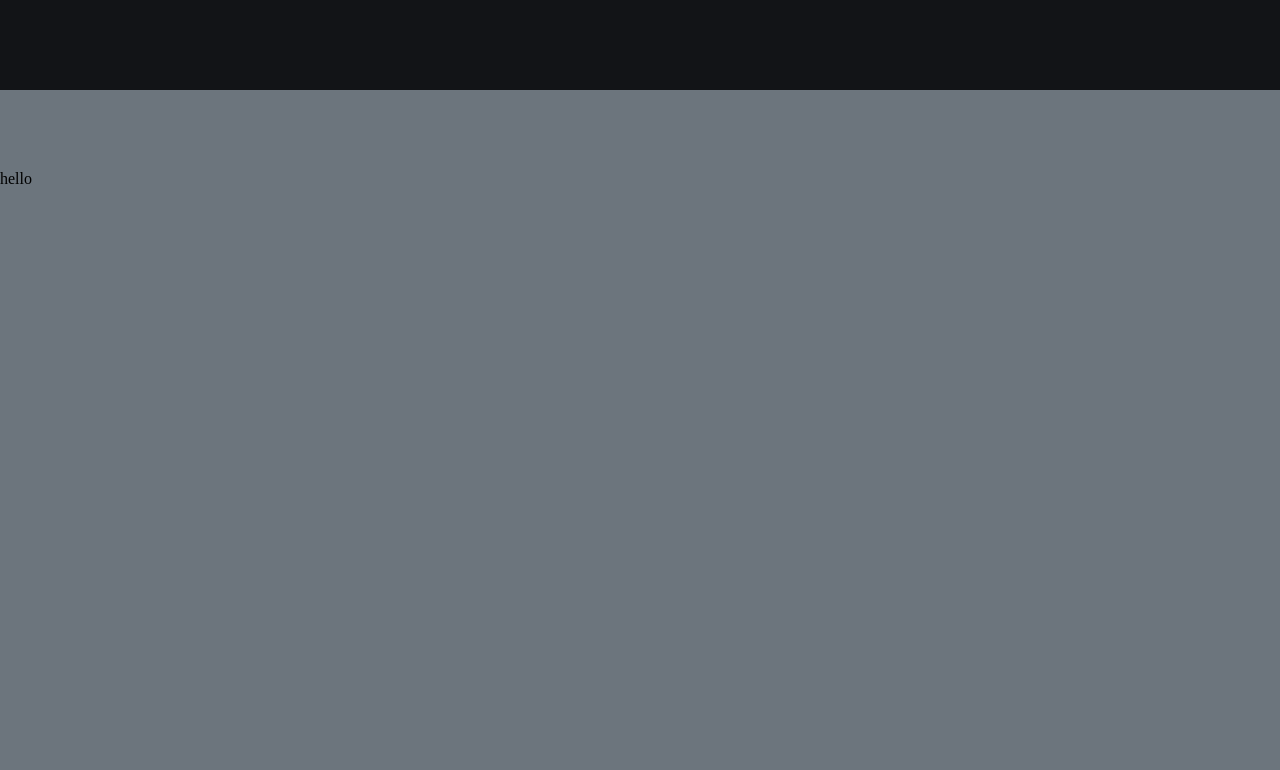
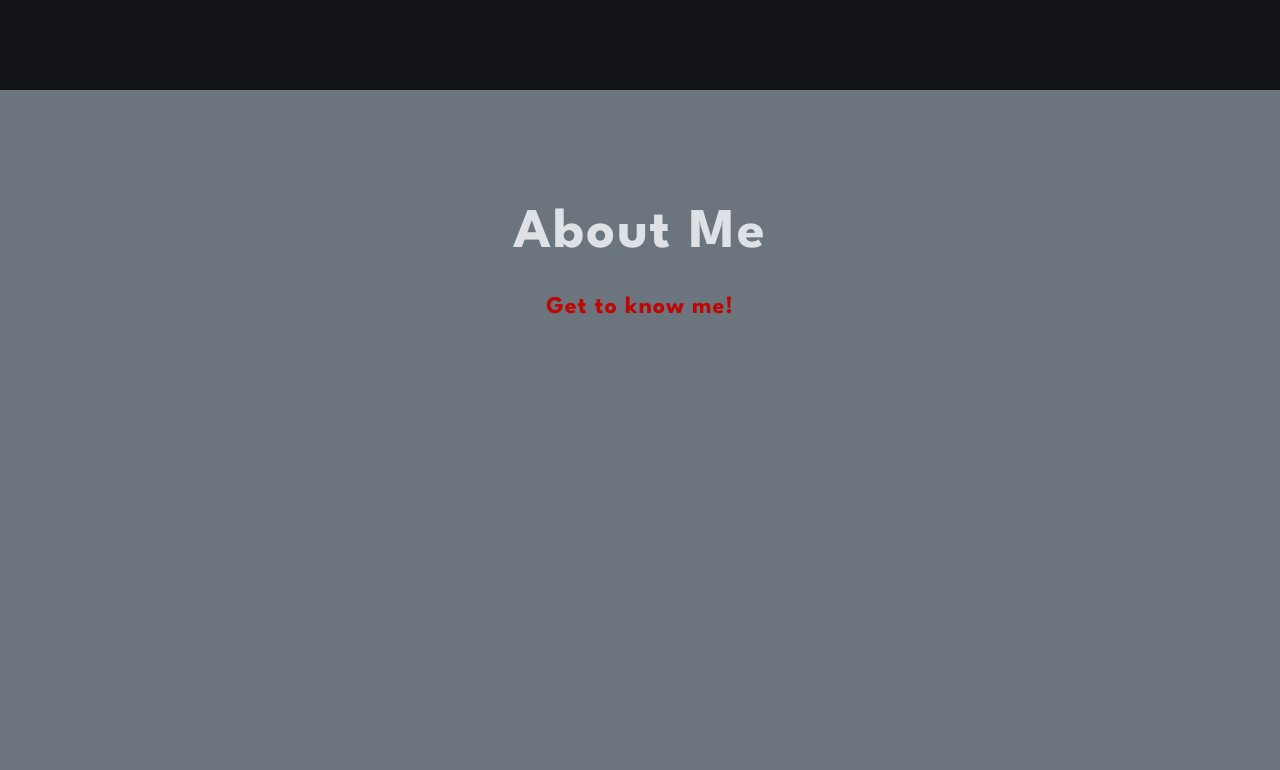
Before and after one commit to giuseppi/giuseppipelayo.com, a React (Create React App) app: page / in a window 1280 px wide. Shown: the part 710-1480 px from the top of the page. Built offline with nearby package versions, Linux system fonts and the light colour scheme.

Commit message:
added about title + description

```diff
--- a/src/App.css
+++ b/src/App.css
@@ -41,7 +41,7 @@ html {
 .projects-container {
   padding: 80px 0;
   background-color: white;
-  min-height: 750px;
+  min-height: 90vh;
 }
 
 .footer-container {
@@ -210,6 +210,27 @@ html {
   transform: skew(5deg, 5deg);
 }
 
+/* about.js */
+
+.about-heading,
+.about-description {
+  text-align: center;
+}
+
+.about-heading {
+  font-family: "League Spartan", sans-serif;
+  color: #dee2e6;
+  font-size: 3.5rem;
+  letter-spacing: 2px;
+}
+
+.about-description {
+  font-family: "League Spartan", sans-serif;
+  font-size: 1.5rem;
+  letter-spacing: 1px;
+  color: #bf0603;
+}
+
 /* projects.js */
 
 .projects-heading,
--- a/src/components/about.js
+++ b/src/components/about.js
@@ -3,7 +3,16 @@ import React from "react";
 const About = () => {
   return (
     <>
-      <div className="about-container">hello</div>
+      <div className="about-container">
+        <div className="about-content">
+          <div className="about-heading-container">
+            <h1 className="about-heading">About Me</h1>
+          </div>
+          <div className="about-description-container">
+            <h4 className="about-description">Get to know me!</h4>
+          </div>
+        </div>
+      </div>
     </>
   );
 };
```
